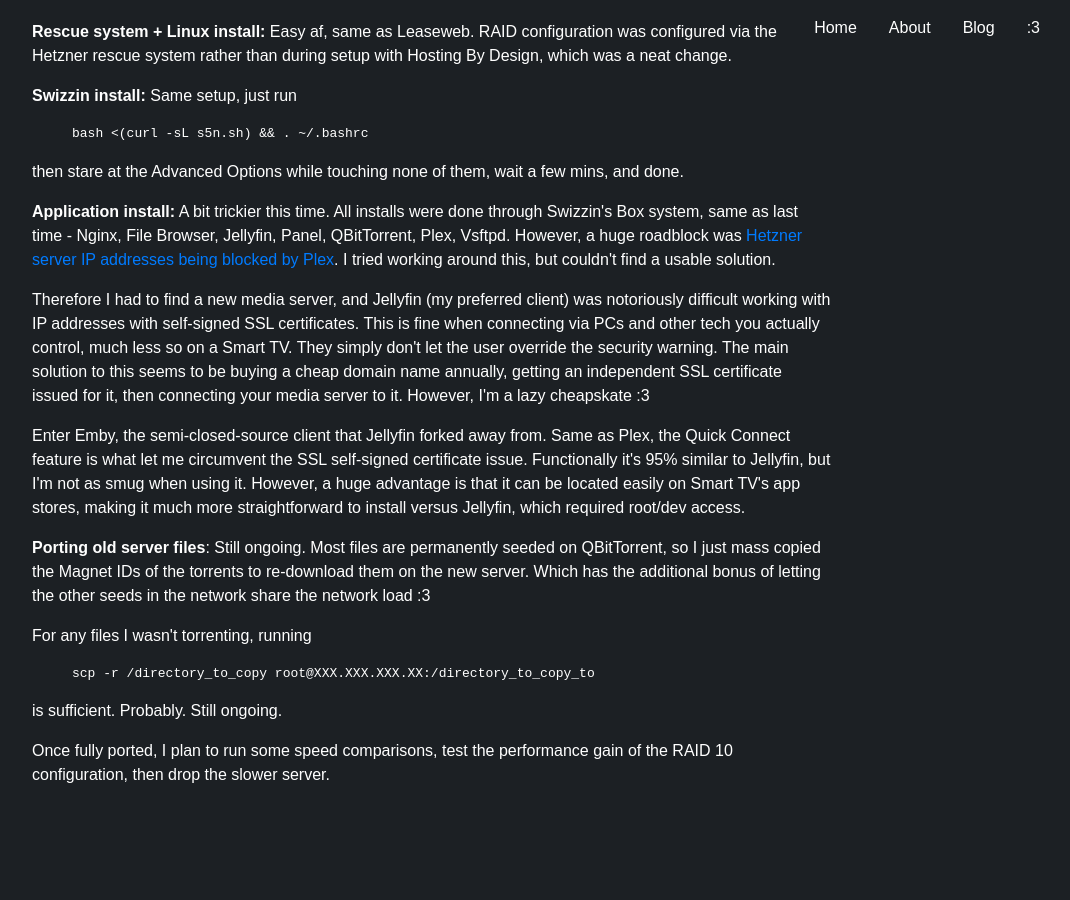
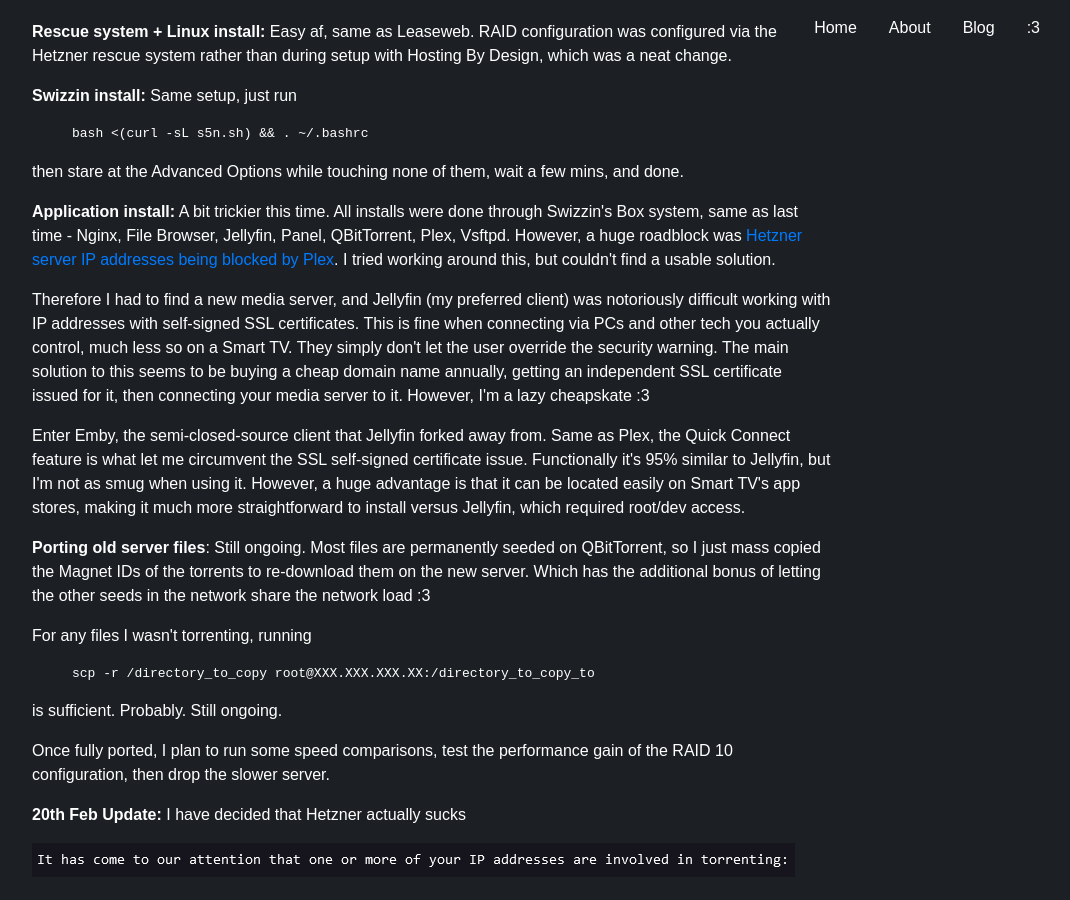
Before and after one commit to caoimhemoriarty/sandyspalace, a Jekyll site: the page built from _posts/2025-02-16-New-Dedicated-Server-Time!.md, in a window 1280 px wide and 900 px high, scrolled down 720 px. Shown: the whole window, without its empty margins (208-1278 px from the left). Built offline with Jekyll 4.4.1, drawn with Linux system fonts in a browser that asks for light colours; our own code applies the rules of GitHub Pages for plain Markdown files; before the commit the page ends 1523 px from its top, so only the background shows below that.

Commit message:
Post edit and new webring entry

```diff
--- a/_posts/2025-02-16-New-Dedicated-Server-Time!.md
+++ b/_posts/2025-02-16-New-Dedicated-Server-Time!.md
@@ -63,5 +63,11 @@
     <p>
         Once fully ported, I plan to run some speed comparisons, test the performance gain of the RAID 10 configuration, then drop the slower server.
     </p>
+    <p>
+        <b>20th Feb Update:</b> I have decided that Hetzner actually sucks
+    </p>
+    <p>
+        <img src="/assets/images/blog/hetzner.png">
+    </p>
 
 </div>
--- a/index.html
+++ b/index.html
@@ -61,5 +61,7 @@
   <a href="https://blog.cat-girl.gay"><img src="https://cat-girl.gay/buttons/personal.png" title="Cat-Girl Dot Gay" width="88" height="31"/></a>
   <a href="https://illuminesce.net/"><img src="//illuminesce.neocities.org/images/links/illuminesce_88x31.gif" title="Illuminesce" width="88" height="31" title="Test">  </a>
   <a href="https://irishartistshops.carrd.co/"><img src="assets/images/webring/irishartistshops.png" title="Irish Artist Shops" width="88" height="31"> </a>
+  <a href="https://sneil.neocities.org"><img src="assets/images/webring/btn_sneil.gif" title="sneil zone" alt="sneil zone" width="88" height="31"></a>
+
   <p>Still working on my 88x31 so pls imagine a silly cat :3</p>
 </div>
```
Also changed, not shown: assets/images/blog/hetzner.png (added), assets/images/webring/btn_sneil.gif (added), 6 other files.
